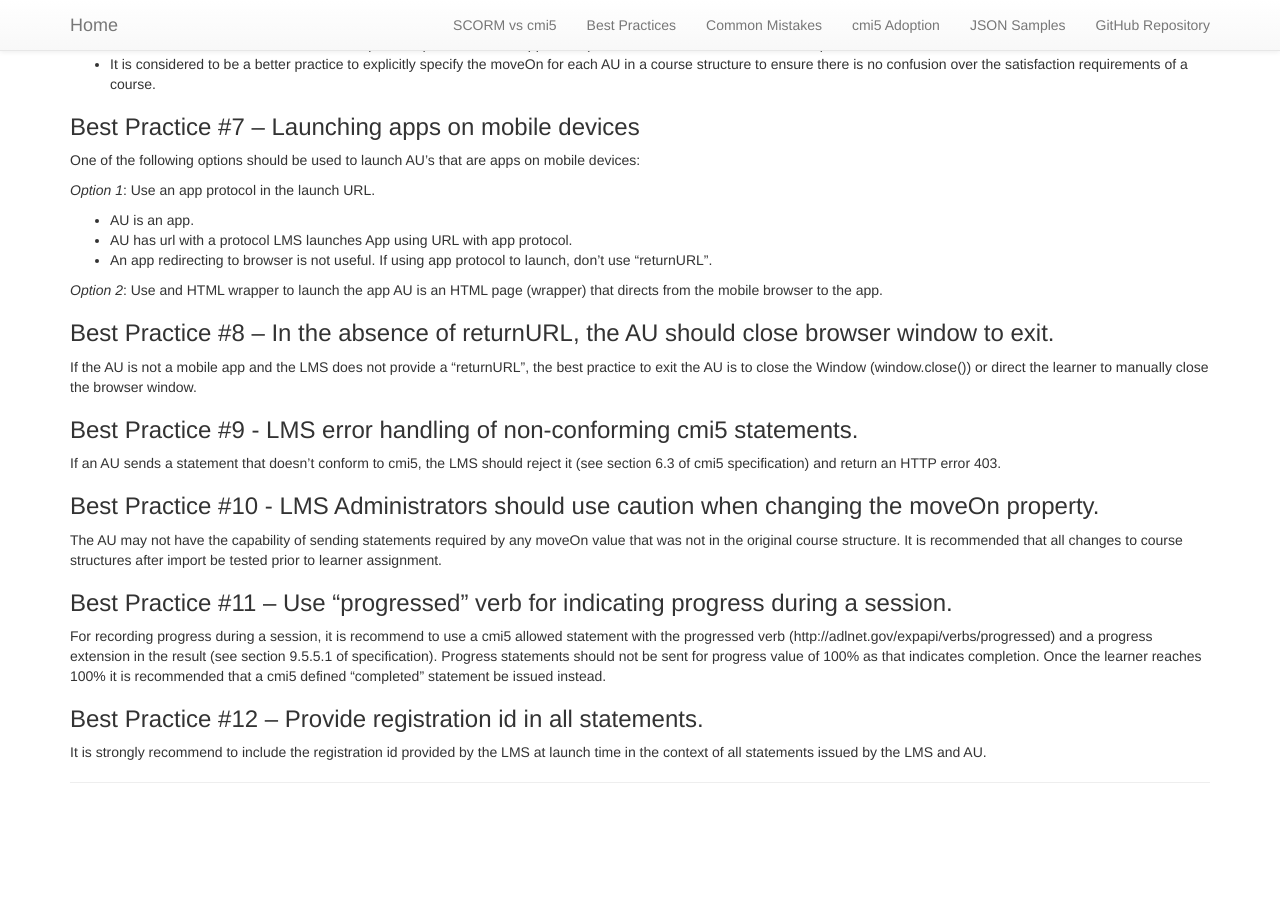
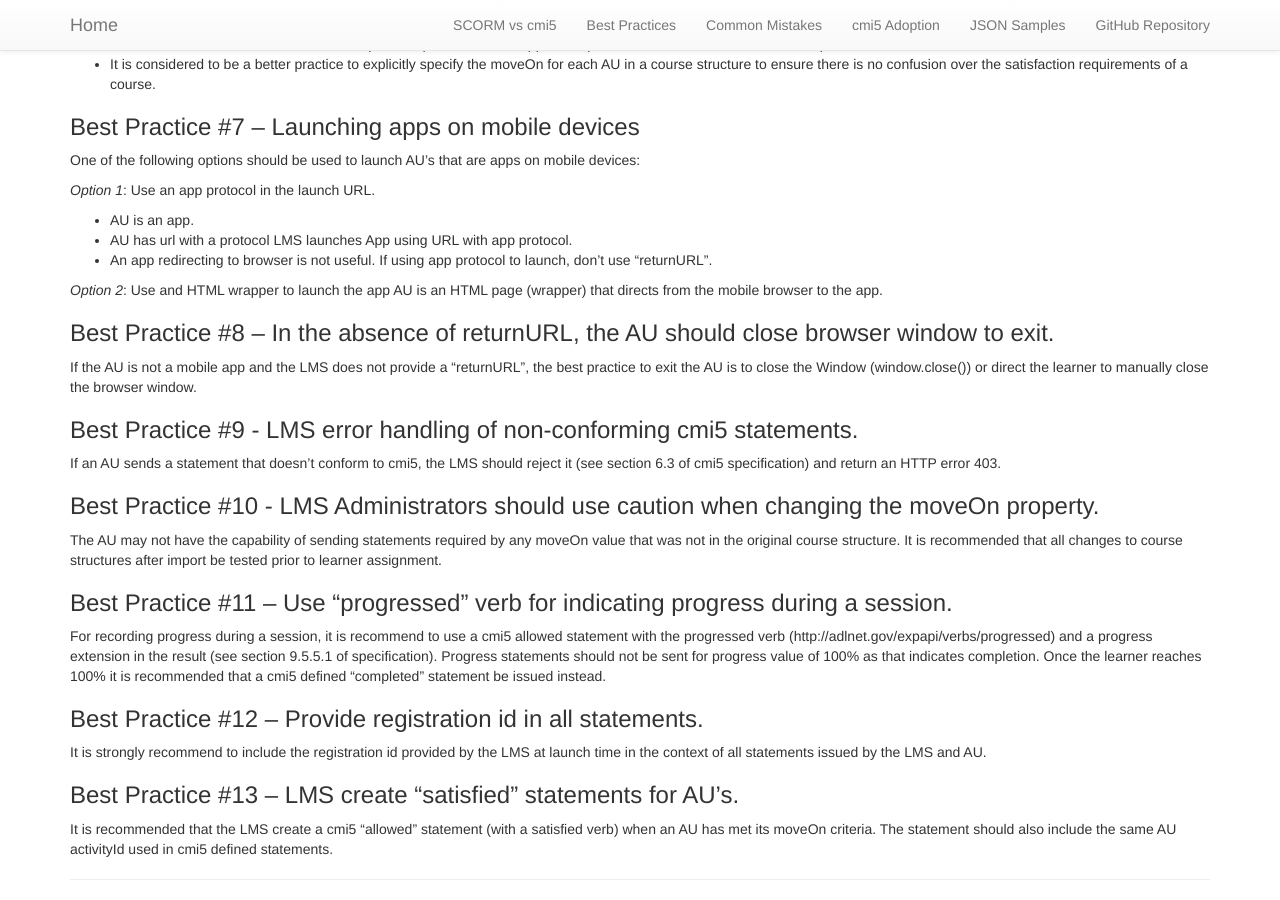
Before and after one commit to AICC/CMI-5_Spec_Current, a Jekyll site: the page built from best_practices/index.md, in a window 1280 px wide and 900 px high, scrolled down 1461 px. Built offline with Jekyll 4.4.1, drawn with Linux system fonts in a browser that asks for light colours; our own code applies the rules of GitHub Pages for plain Markdown files; before the commit the page ends 2264 px from its top, so only the background shows below that.

Commit message:
"satisfied" statements for AU's.
Per October 7th meeting

```diff
--- a/best_practices/index.md
+++ b/best_practices/index.md
@@ -83,5 +83,8 @@ For recording progress during a session, it is recommend to use a cmi5 allowed s
 ###  Best Practice #{% increment bpCount %} – Provide registration id in all statements.
 It is strongly recommend to include the registration id provided by the LMS at launch time in the context of all statements issued by the LMS and AU.
 
+###  Best Practice #{% increment bpCount %} – LMS create "satisfied" statements for AU's.
+
+It is recommended that the LMS create a cmi5 “allowed” statement (with a satisfied verb) when an AU has met its moveOn criteria.  The statement should also include the same AU activityId used in cmi5 defined statements.
 
 ------
```
